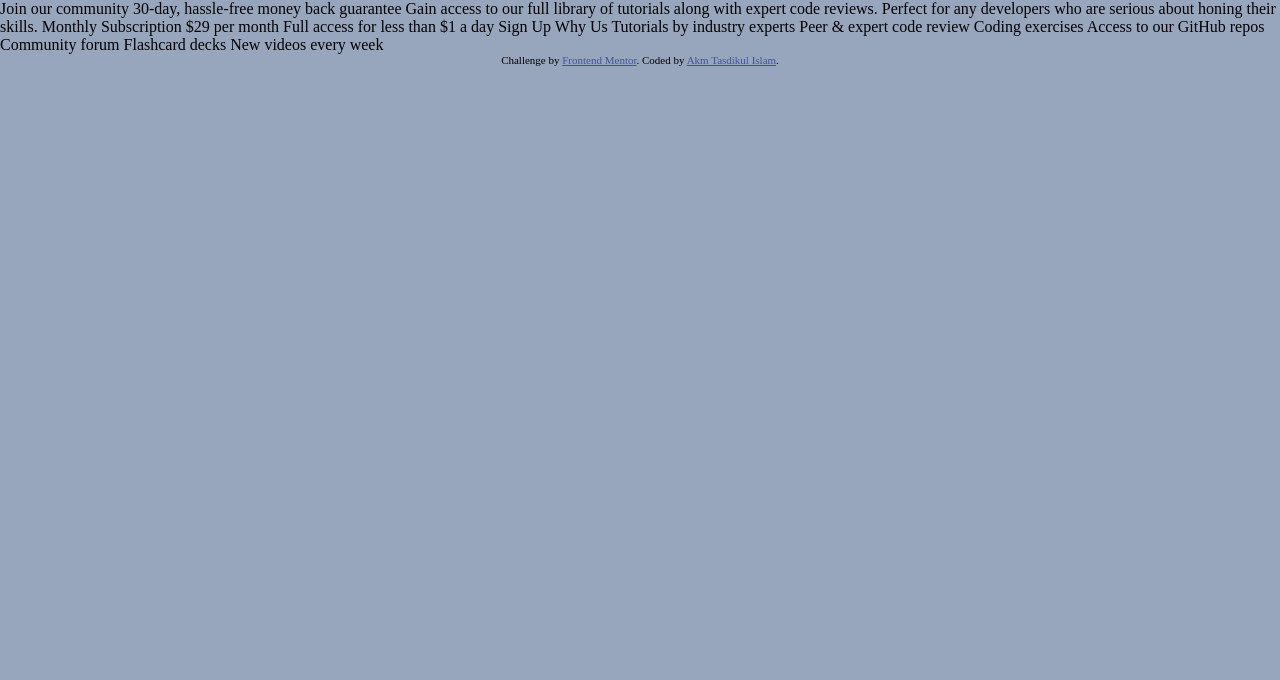
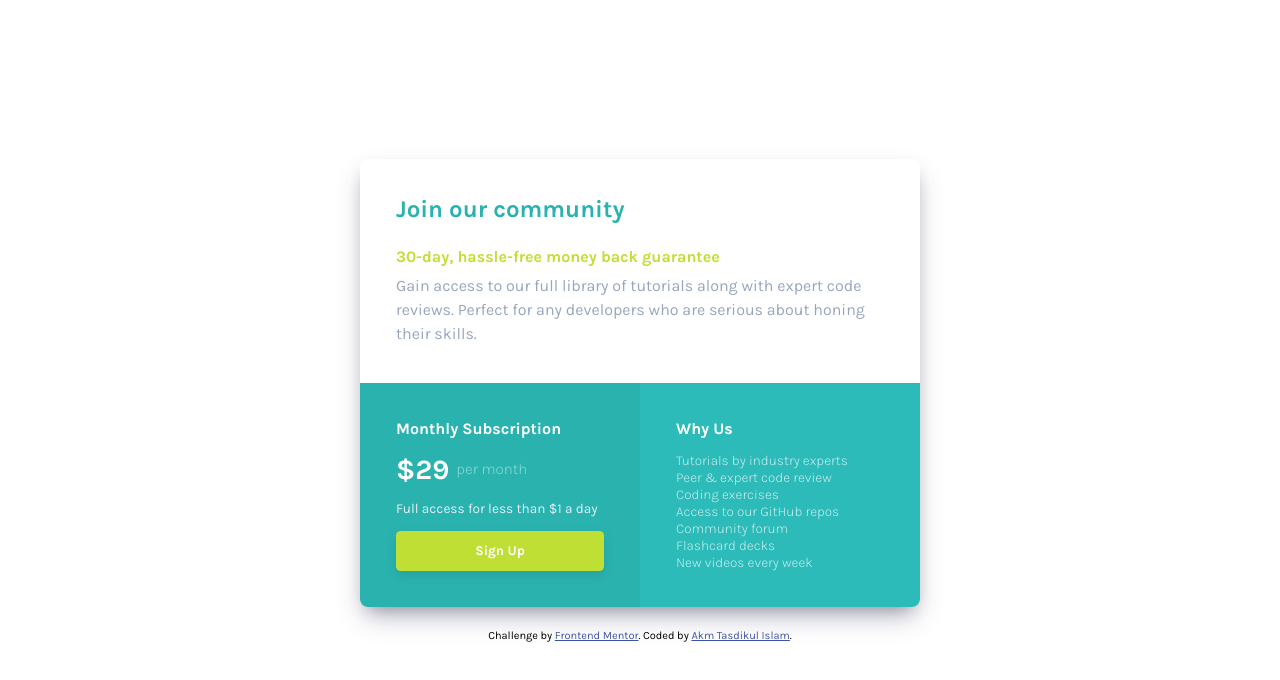
Before and after one commit to akmtasdikulislam/single-price-grid-component, a plain HTML site: page index.html in a window 1280 px wide. Drawn offline with Linux system fonts and the light colour scheme.

Commit message:
desktop-version: UI Development completed

```diff
--- a/index.html
+++ b/index.html
@@ -16,20 +16,55 @@
     <link rel="preconnect" href="https://fonts.googleapis.com" />
     <link rel="preconnect" href="https://fonts.gstatic.com" crossorigin />
     <link
-      href="https://fonts.googleapis.com/css2?family=Karla:wght@400;700&display=swap"
+      href="https://fonts.googleapis.com/css2?family=Karla:wght@200;300;400;700&display=swap"
       rel="stylesheet"
     />
 
     <title>Frontend Mentor | Single Price Grid Component</title>
   </head>
   <body>
-    Join our community 30-day, hassle-free money back guarantee Gain access to
-    our full library of tutorials along with expert code reviews. Perfect for
-    any developers who are serious about honing their skills. Monthly
-    Subscription &dollar;29 per month Full access for less than &dollar;1 a day
-    Sign Up Why Us Tutorials by industry experts Peer &amp; expert code review
-    Coding exercises Access to our GitHub repos Community forum Flashcard decks
-    New videos every week
+    <div class="card grid-container">
+      <div class="grid-item-1">
+        <h2>Join our community</h2>
+        <p class="highlight">30-day, hassle-free money back guarantee</p>
+        <p class="body-text">
+          Gain access to our full library of tutorials along with expert code
+          reviews. Perfect for any developers who are serious about honing their
+          skills.
+        </p>
+      </div>
+      <div class="grid-item-2">
+        <p class="card-title">Monthly Subscription</p>
+        <p class="subscription-fee">
+          <span class="price">&dollar;29</span> <span>per month</span>
+        </p>
+        <p class="body-text">Full access for less than &dollar;1 a day</p>
+        <button>Sign Up</button>
+      </div>
+      <div class="grid-item-3">
+        <p class="card-title">Why Us</p>
+        <p class="body-text">
+          Tutorials by industry experts
+          <br />
+          Peer &amp; expert code review
+          <br />
+          Coding exercises
+          <br />
+          Access to our GitHub repos
+          <br />
+          Community forum
+          <br />
+          Flashcard decks
+          <br />
+          New videos every week
+          <br />
+        </p>
+      </div>
+    </div>
+    <!--
+
+
+  -->
 
     <footer>
       <p class="attribution">
--- a/style.css
+++ b/style.css
@@ -2,7 +2,7 @@
 :root {
     --bright-yellow: hsl(71, 73%, 54%);
     --cyan         : hsl(179, 62%, 43%);
-    --grayish-bue  : hsl(218, 22%, 67%);
+    --grayish-blue : hsl(218, 22%, 67%);
     --light-gray   : hsl(204, 43%, 93%);
 }
 
@@ -13,17 +13,142 @@
     margin    : 0;
     padding   : 0;
     box-sizing: border-box;
+    font-family: "Karla",
+        sans-serif;
 }
 
 body {
-    background-color: var(--grayish-bue);
+    background-color: var(--light-grey);
     height          : 100vh;
     width           : 100vw;
+    display         : grid;
+    place-items     : center;
+    align-content   : center;
+}
+
+.card {
+    width           : 35em;
+    height          : 28em;
+    background-color: white;
+    border-radius   : .5em;
+    box-shadow      : rgba(50, 50, 93, 0.35) 0px 13px 27px -5px,
+        rgba(0, 0, 0, 0.3) 0px 8px 16px -8px;
+    overflow: hidden;
+}
+
+.grid-container {
+    display              : grid;
+    grid-template-columns: repeat(12, 1fr);
+    grid-template-rows   : repeat(2, 1fr);
+}
+
+.grid-item-1 {
+    grid-column: 1/-1;
+    grid-row   : 1/2;
+    padding    : 2.25em;
+}
+
+.grid-item-2 {
+    grid-column     : 1/7;
+    grid-row        : 2/-1;
+    background-color: var(--cyan);
+    padding         : 2.25em;
+    display         : flex;
+    flex-direction  : column;
+    justify-content : space-between;
+}
+
+.grid-item-3 {
+    grid-column     : 7/-1;
+    grid-row        : 2/-1;
+    background-color: var(--cyan);
+    filter          : brightness(105%);
+    padding         : 2.25em;
+
+}
+
+.card h2 {
+    color        : var(--cyan);
+    margin-bottom: 1em;
+}
+
+.highlight {
+    color        : var(--bright-yellow);
+    font-weight  : 700;
+    margin-bottom: .5em;
+}
+
+.grid-item-1 .body-text {
+    color      : var(--grayish-blue);
+    font-weight: 400;
+    line-height: 1.5em;
+}
+
+.grid-item-2 p {
+    color: white;
+}
+
+.grid-item-2 .card-title {
+    font-weight: 700;
+}
+
+.grid-item-2 .subscription-fee {
+    display    : flex;
+    align-items: center;
+}
+
+.grid-item-2 .subscription-fee span {
+    opacity    : 45%;
+    font-weight: 300;
+    font-size  : .95em;
+}
+
+.grid-item-2 .subscription-fee span.price {
+    font-size   : 1.75em;
+    font-weight : 700;
+    opacity     : 100%;
+    margin-right: .25em;
+}
+
+.grid-item-2 .body-text {
+    font-size: .85em;
+    color    : var(--light-gray);
+}
+
+.grid-item-2 button {
+    width           : 100%;
+    height          : 3em;
+    background-color: var(--bright-yellow);
+    color           : white;
+    border          : 0;
+    font-weight     : 700;
+    border-radius   : .35em;
+    box-shadow      : rgba(0, 0, 0, 0.1) 0px 4px 12px;
+}
+
+.grid-item-3 {
+    display        : flex;
+    flex-direction : column;
+    justify-content: space-between;
+}
+
+.grid-item-3 .card-title {
+    color      : white;
+    font-weight: 700;
+}
+
+.grid-item-3 .body-text {
+    font-size  : .85em;
+    color      : var(--light-gray);
+    font-weight: 300;
+    opacity    : 75%;
+    line-height: 1.25em;
 }
 
 .attribution {
     font-size : 11px;
     text-align: center;
+    margin-top: 2em;
 }
 
 .attribution a {
```
